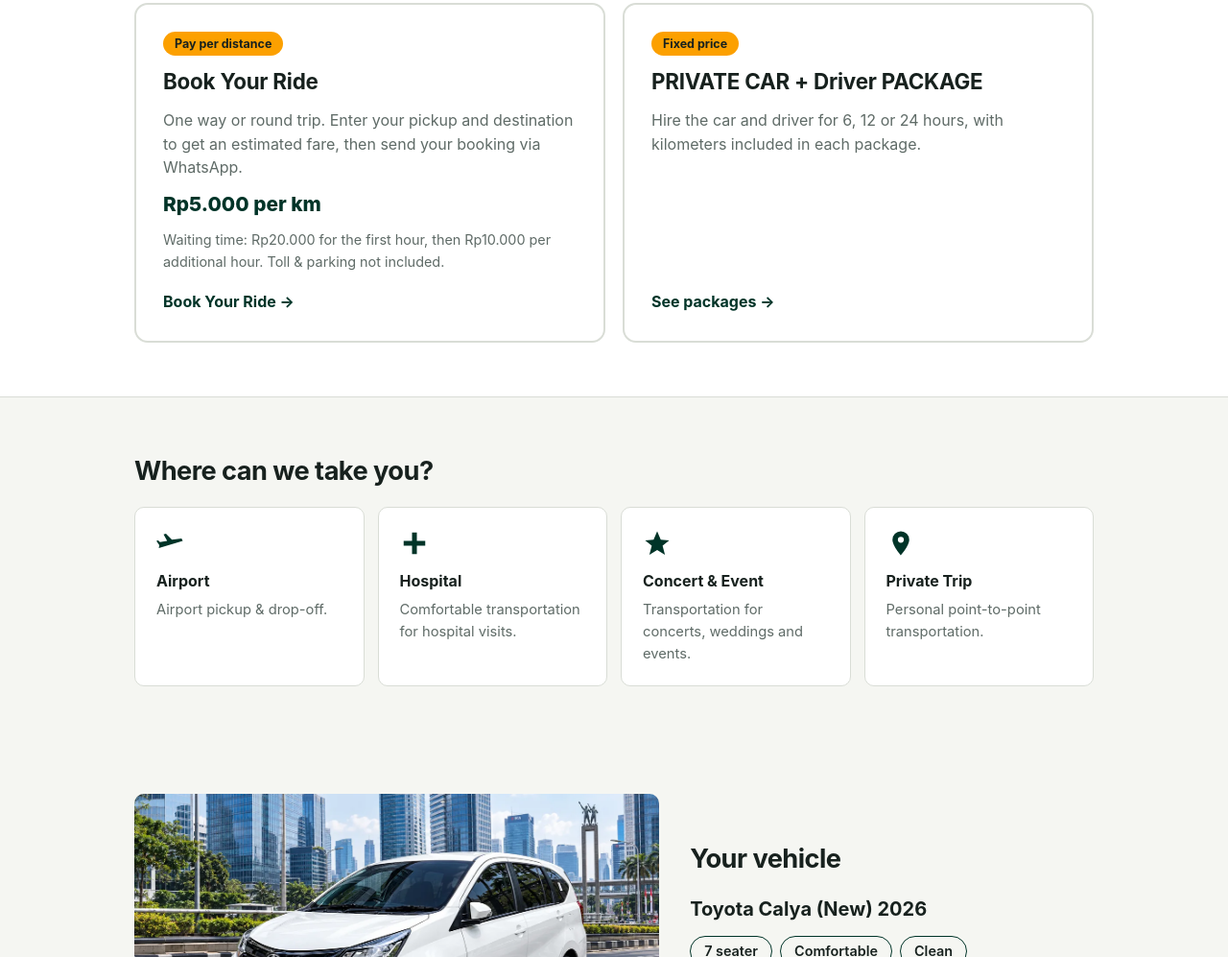
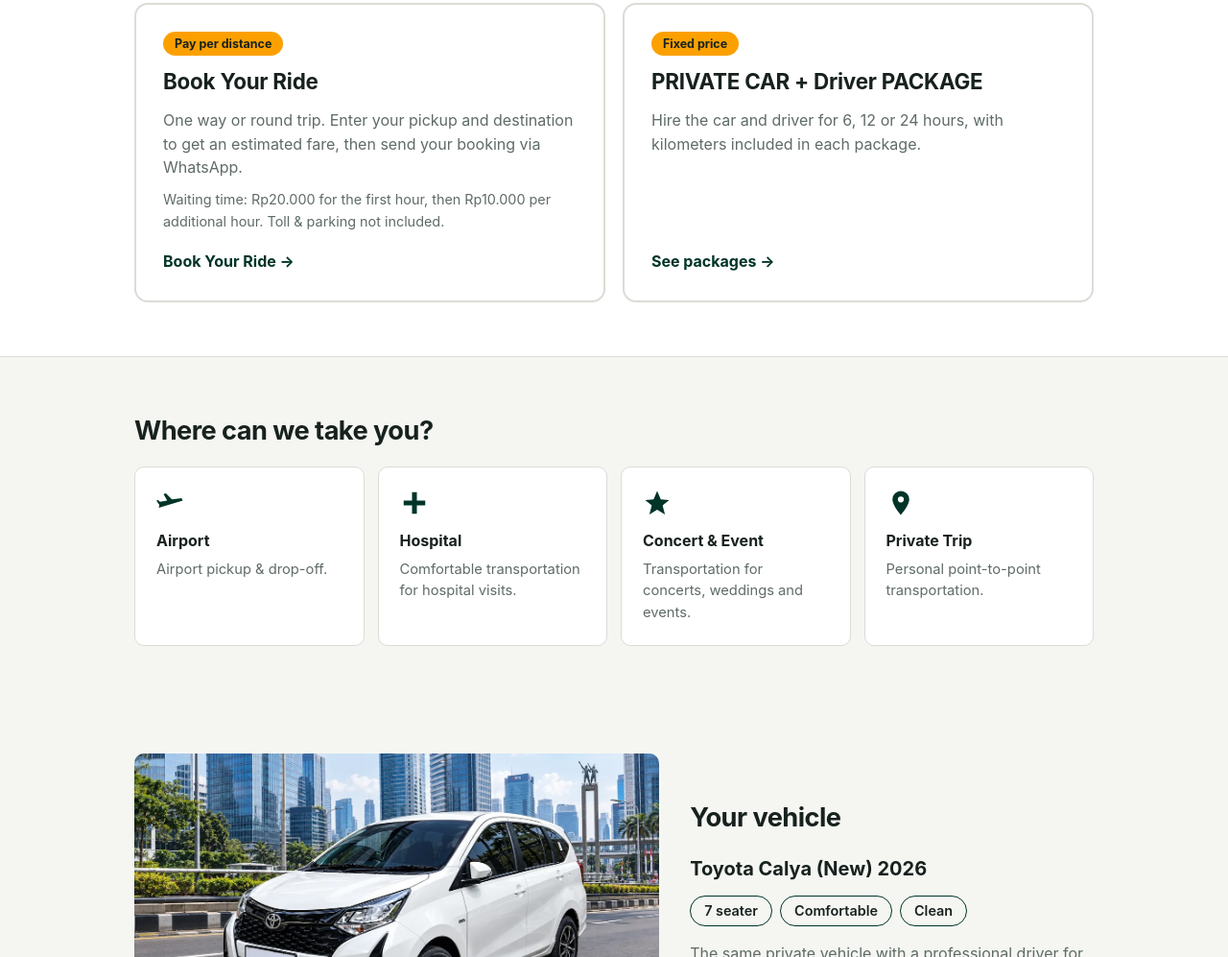
Before and after one commit to itsmearia80-cmyk/private-car-driver, a plain HTML site: page index.html in a window 1280 px wide. Shown: the part 729-1726 px from the top of the page at 96% size. Drawn offline with Linux system fonts and the light colour scheme.

Commit message:
Add files via upload

```diff
--- a/index.html
+++ b/index.html
@@ -32,7 +32,7 @@
 <div class="choices">
   <a class="choice" href="book.html"><span class="tag">Pay per distance</span><b>Book Your Ride</b>
     <span>One way or round trip. Enter your pickup and destination to get an estimated fare, then send your booking via WhatsApp.</span>
-    <span class="price" data-fill="perKm"></span><span class="sub" data-fill="waiting"></span><span class="go">Book Your Ride &rarr;</span></a>
+    <span class="sub" data-fill="waiting"></span><span class="go">Book Your Ride &rarr;</span></a>
   <a class="choice" href="package.html"><span class="tag">Fixed price</span><b>PRIVATE CAR + Driver PACKAGE</b>
     <span>Hire the car and driver for 6, 12 or 24 hours, with kilometers included in each package.</span>
     <span class="go">See packages &rarr;</span></a>
```
